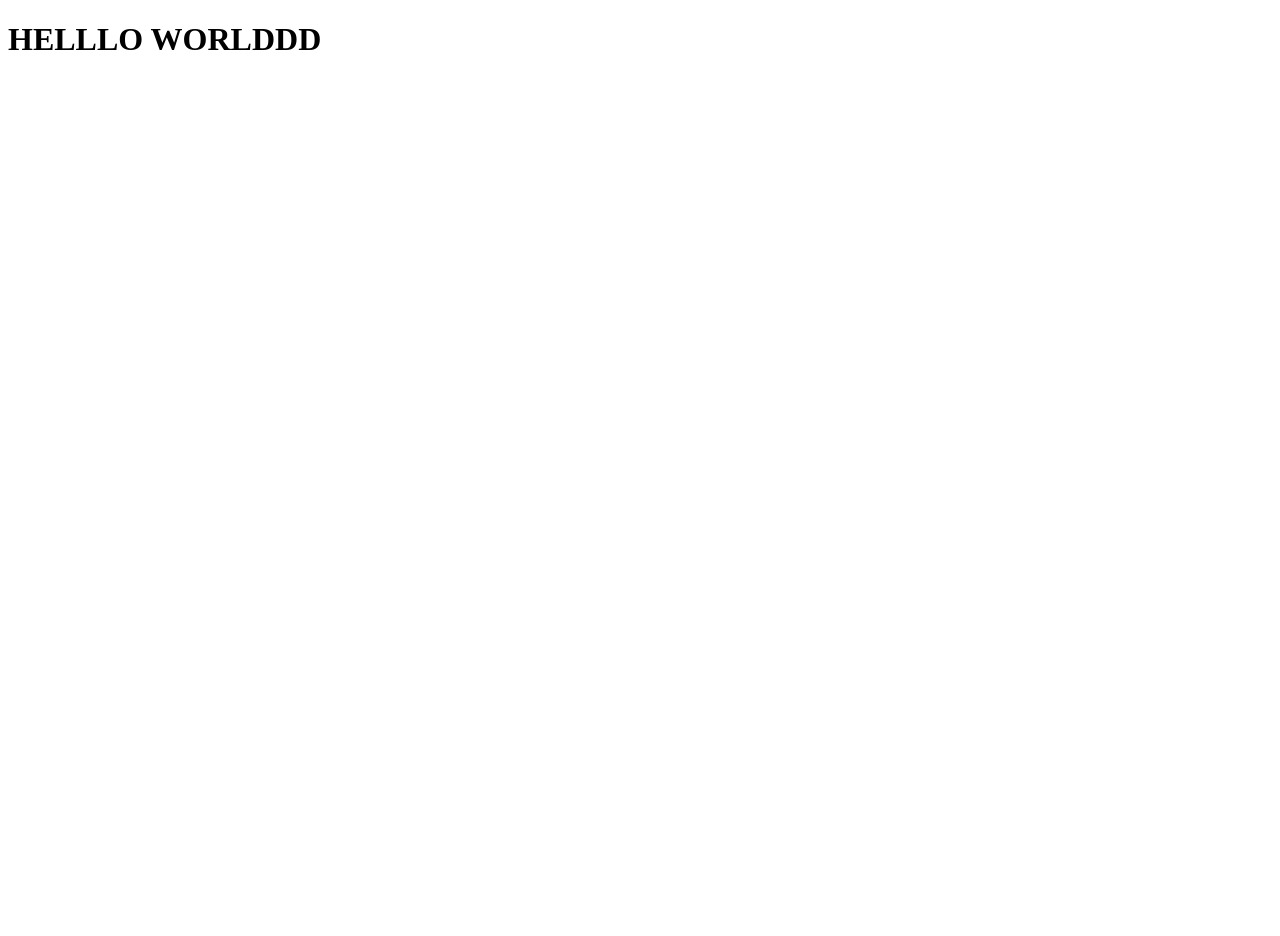
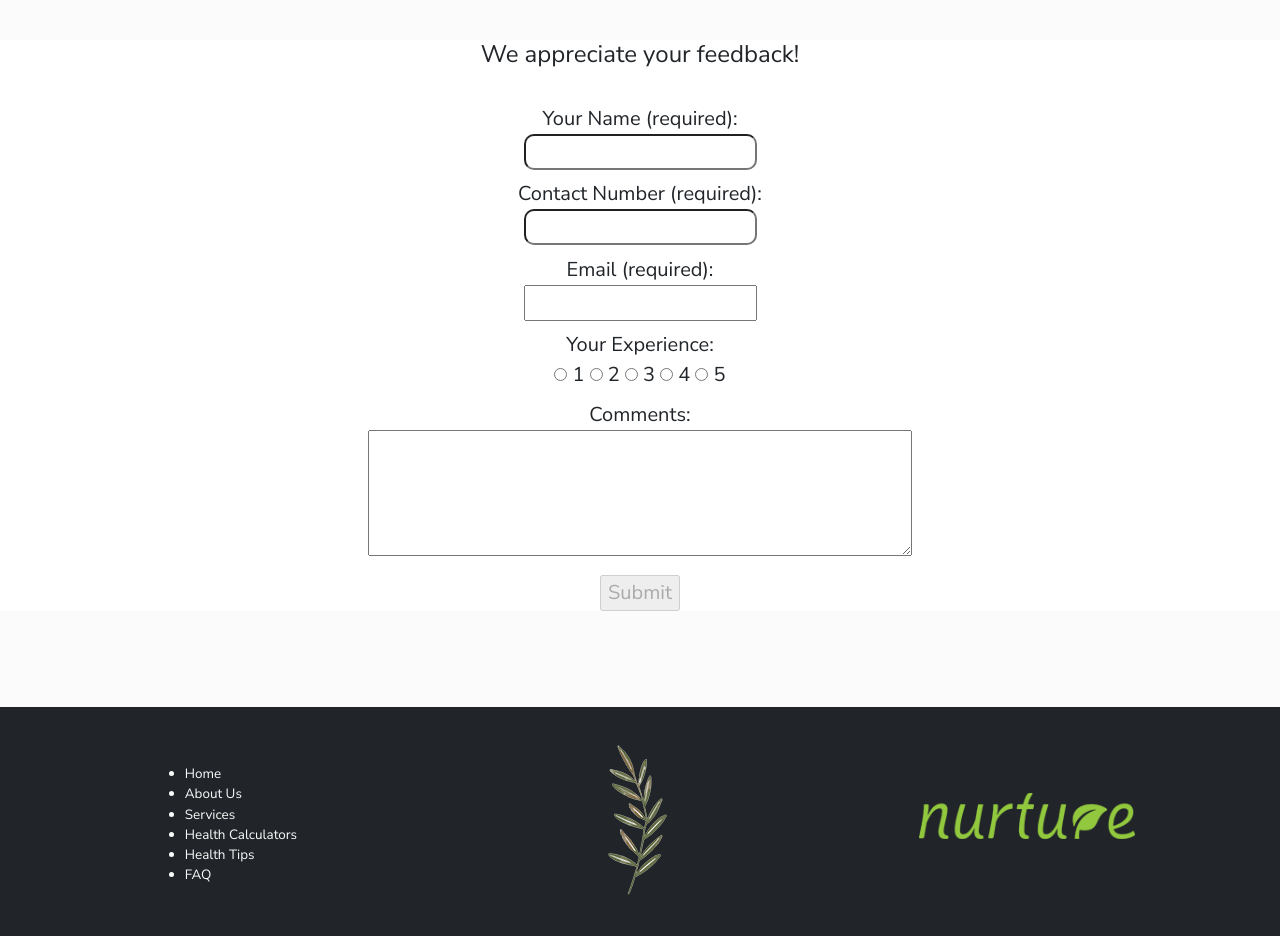
Before and after one commit to rishimalgwa/Nurture-main, a website: page views/feedback.html in a window 1280 px wide. Before the commit the page ends 800 px from the top, so only its background shows below. Drawn offline with nearby package versions, Linux system fonts and the light colour scheme; a script that the page names is missing.

Commit message:
Update feedback.html

```diff
--- a/views/feedback.html
+++ b/views/feedback.html
@@ -1,12 +1,87 @@
 <!DOCTYPE html>
-<html lang="en">
+<html>
+
 <head>
-    <meta charset="UTF-8">
-    <meta http-equiv="X-UA-Compatible" content="IE=edge">
-    <meta name="viewport" content="width=device-width, initial-scale=1.0">
-    <title>Document</title>
+  <title>Feedback</title>
+  <script src="https://ajax.googleapis.com/ajax/libs/angularjs/1.6.9/angular.min.js"></script>
+  <script src="https://cdnjs.cloudflare.com/ajax/libs/popper.js/1.14.6/umd/nurturepopper.min.js"
+    integrity="sha384-wHAiFfRlMFy6i5SRaxvfOCifBUQy1xHdJ/yoi7FRNXMRBu5WHdZYu1hA6ZOblgut" crossorigin="anonymous">
+    </script>
+  <script src="https://stackpath.bootstrapcdn.com/bootstrap/4.2.1/js/bootstrap.min.js"
+    integrity="sha384-B0UglyR+jN6CkvvICOB2joaf5I4l3gm9GU6Hc1og6Ls7i6U/mkkaduKaBhlAXv9k" crossorigin="anonymous">
+    </script>
+
+  <link href="https://fonts.googleapis.com/css?family=Nunito+Sans&display=swap" rel="stylesheet">
+  <link rel="stylesheet" href="https://maxcdn.bootstrapcdn.com/bootstrap/4.0.0/css/bootstrap.min.css"
+    integrity="sha384-Gn5384xqQ1aoWXA+058RXPxPg6fy4IWvTNh0E263XmFcJlSAwiGgFAW/dAiS6JXm" crossorigin="anonymous">
+  <link rel="stylesheet" href="https://cdnjs.cloudflare.com/ajax/libs/font-awesome/4.7.0/css/font-awesome.min.css">
+  <link rel="stylesheet" href="/static/css/style.css">
+  <link rel="stylesheet" href="/static/css/style-mobile.css" media="screen and (orientation: portrait)">
 </head>
+
 <body>
-    <h1>HELLLO WORLDDD</h1>
+  <div style="text-align: center; font-size:20px; padding: 50dp; background-color: white;" class="book-appoint">
+    <h1>We appreciate your feedback!</h1><br>
+    <div>
+      <form ng-app="myApp" ng-controller="validateCtrl" name="myForm" novalidate>
+        <p>Your Name (required):<br>
+          <input type="text" name="user" ng-model="user" required><br>
+          <span style="color:red" ng-show="myForm.user.$dirty && myForm.user.$invalid">
+            <span ng-show="myForm.user.$error.required">Name is required.</span> </span>
+        </p>
+        <p>Contact Number (required):<br>
+          <input type="text" ng-model="mobile_number" name="mobile_number" ng-pattern="/^([+]\d{2})?[6789]{1}\d{9}$/"><br>
+          <span style="color:red" ng-show="myForm.mobile_number.$dirty && myForm.mobile_number.$invalid">
+            <span ng-show="myForm.mobile_number.$error.required">Contact number is required.</span>
+            <span style="color:red" ng-show="myForm.mobile_number.$error.pattern">Please enter valid number.</span></span>
+        </p>
+        <p>Email (required):<br>
+          <input type="email" name="email" ng-model="email" required><br>
+          <span style="color:red" ng-show="myForm.email.$dirty && myForm.email.$invalid">
+            <span ng-show="myForm.email.$error.required">Email is required.</span>
+            <span ng-show="myForm.email.$error.email">Invalid email address.</span> </span>
+        </p>
+        <p>Your Experience:<br>
+          <input type="radio" value="one" name="rating" required #rating="ngModel"> 1
+          <input type="radio" value="two" name="rating" required #rating="ngModel"> 2
+          <input type="radio" value="three" name="rating" required #rating="ngModel"> 3
+          <input type="radio" value="four" name="rating" required #rating="ngModel"> 4
+          <input type="radio" value="five" name="rating" required #rating="ngModel"> 5<br>
+          <span style="color:red" ng-show="myForm.rating.$invalid">
+            <span ng-show="myForm.rating.$error.required">Rating is required.</span> </span>
+        </p>
+        <p>Comments:<br>
+          <textarea name="comments" rows="4" cols="50"></textarea>
+        </p>
+        <a href="/"><input type="submit" ng-disabled="myForm.user.$invalid || myForm.rating.$invalid || myForm.email.$dirty && myForm.email.$invalid  || myForm.mobile_number.$dirty && myForm.mobile_number.$invalid"></a> </p>
+      </form>
+
+    </div>
+    <script src="/static/javascript/index.js"></script>
+  </div>
+
+  <div class="footer">
+    <div class="footer-content">
+      <ul class="links">
+        <li><a href="/">Home</a></li>
+        <li><a href="/">About Us</a></li>
+        <li><a href="/">Services</a></li>
+        <li><a href="/">Health Calculators</a></li>
+        <li><a href="/">Health Tips</a></li>
+        <li><a href="/">FAQ</a></li>
+      </ul>
+      <img src="/static/images/leaves.png" alt="" class="leaves">
+      <img src="/static/images/logo.png" alt="" class="nurture" onclick="window.location.href='/'">
+    </div>
+  </div>
+
+  <script>
+    var app = angular.module('myApp', []);
+    app.controller('validateCtrl', function ($scope) {
+      $scope.user = ''; $scope.email = ''; $scope.mobile_number = ""; $scope.website = ""; $scope.card = ""; $scope.dob = "";
+    });
+  </script>
+
 </body>
+
 </html>
```
